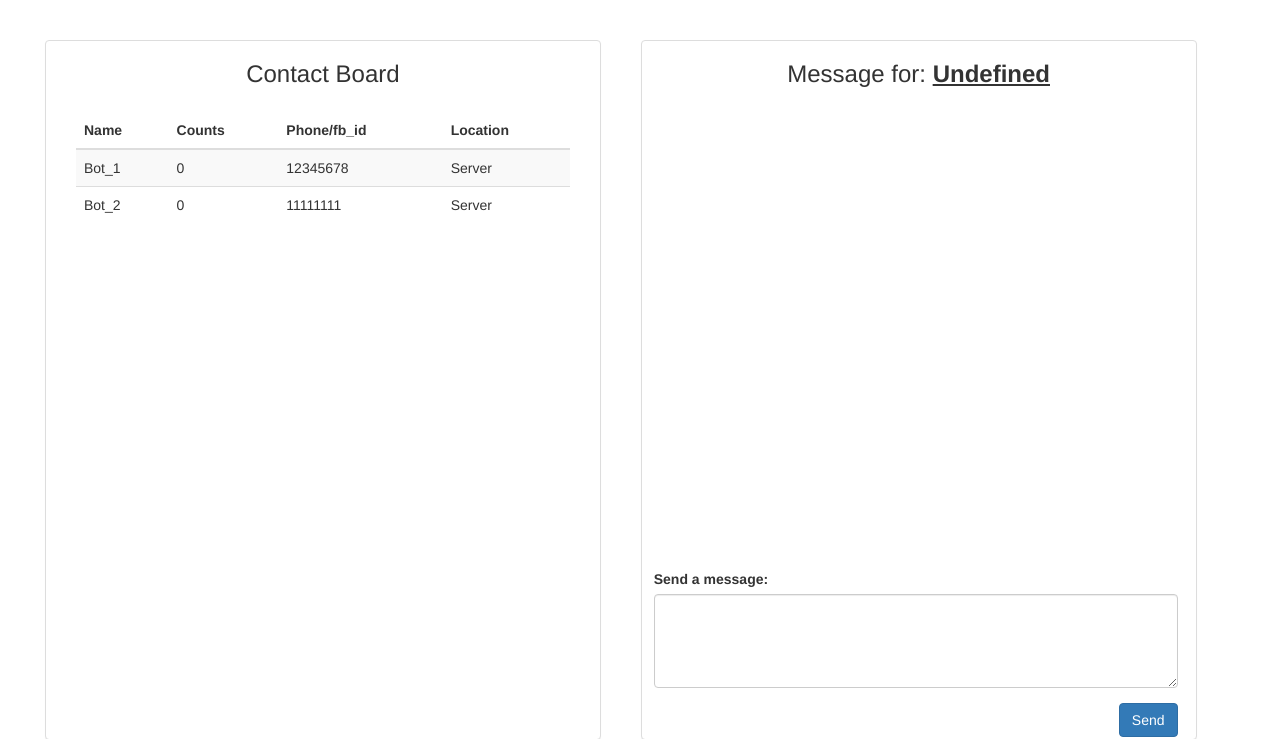
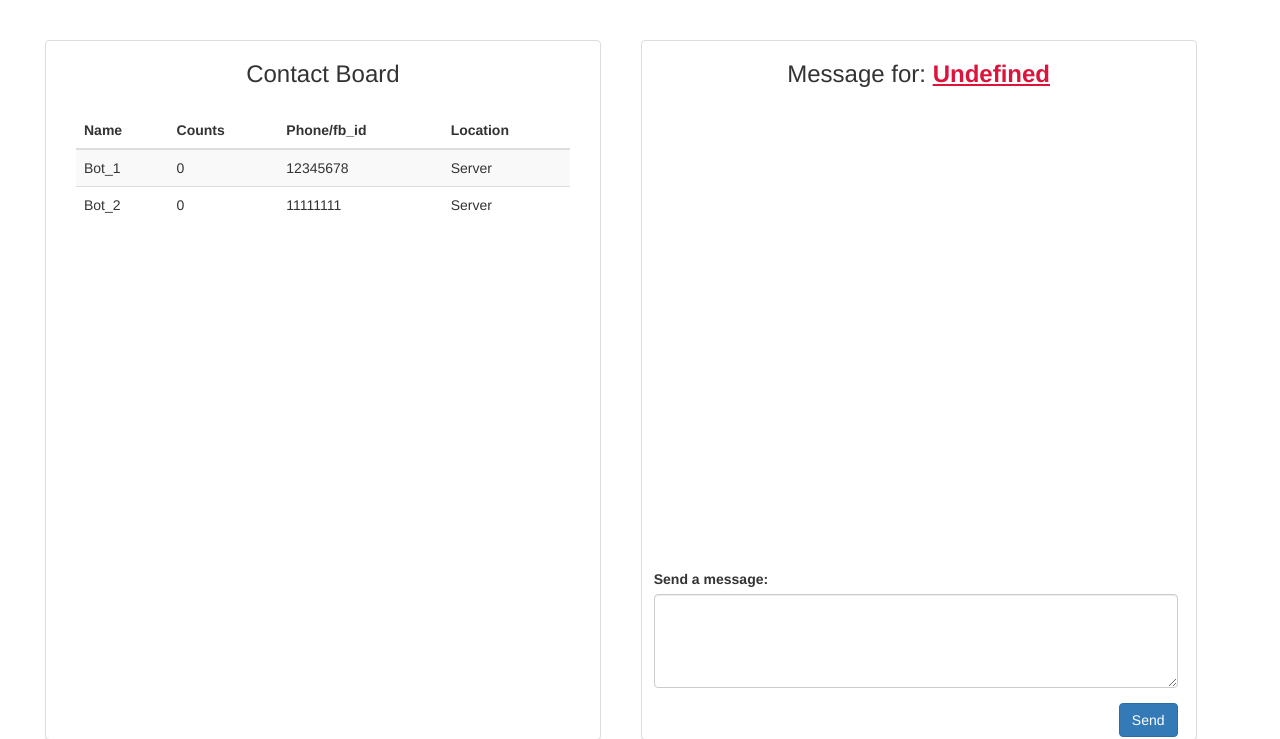
Before and after one commit to yclin0214/mvp_1, a Flask app: page /admin in a window 1280 px wide. Shown: the top 739 px of the page. Run offline with Flask 2, Linux system fonts and the light colour scheme; some libraries are stand-ins or nearby versions.

Commit message:
add a few features to front end

```diff
--- a/app/static/js/script.js
+++ b/app/static/js/script.js
@@ -9,9 +9,11 @@ $(document).ready(function(){
   $('tbody').on('click', 'tr', function(){
   	if (current_number != $(this).find('td.phone').text()){
   	    current_number = $(this).find('td.phone').text();
+  	    $(this).css("background-color", "");
   	    $('p').remove();
   	    $('b.phone').html(current_number);
-  	    alert("Debugging Message: " + $(this).find('td.phone').text());
+  	    //alert("Debugging Message: " + $(this).find('td.phone').text());
+
   	}
   })
   .on('mouseover', 'tr', function(){
@@ -101,11 +103,11 @@ function update_contact_dict(contact_dict, server_dict,current_number){
     }
     for (phone_number in server_dict){
     	if (contact_dict[phone_number] != server_dict[phone_number]){
-    	    if (contact_dict[phone_number] == null){
+    	    if (!phone_number in contact_dict){
     	        //Todo: render html
     	        alert("Debugging message: to_add");
-    	        $('tr#bot').before(
-    	          '<tr class="contact" id=' + phone_number + '>'+
+    	        $('tbody').prepend(
+    	          '<tr class="contact" style="background-color: #FAEBD7" id=' + phone_number + '>'+
     	          //Todo: to populate the name & location later
       	          '<td class="name">' + 'unknown(name)' + '</td>' +
       	          '<td class="count">' + server_dict[phone_number] + '</td>' +
@@ -115,8 +117,9 @@ function update_contact_dict(contact_dict, server_dict,current_number){
     	        );
     	    }
     	    else{
-    	        //Todo: just highlight the background
-    	       // $('tr#'+ phone_number).css(background-color: #bcd6ff);
+    	       //set the background color for notification purpose, and move the element to the beginning position in the table. background-color will be reset once clicked by admin
+    	       $('tr#' + phone_number).css("background-color", "#FAEBD7");
+    	       $('tbody').prepend($('tr#'));
     	    }
     	}
         contact_dict[phone_number] = server_dict[phone_number];
--- a/app/templates/admin.html
+++ b/app/templates/admin.html
@@ -45,7 +45,7 @@
     </div>
     <!--left panel container above -->
     <div id="right-panel-container" class="col-md-6 panel panel-default">
-      <h3 style="text-align: center"> Message for: <b class="phone" style="text-decoration: underline">Undefined</b></h3>
+      <h3 style="text-align: center"> Message for: <b class="phone" style="text-decoration: underline; color: crimson">Undefined</b></h3>
       <div id="message-board-container" class="col-md-12 panel-body">
         <div id="conversation"> </div>
       </div>
```
